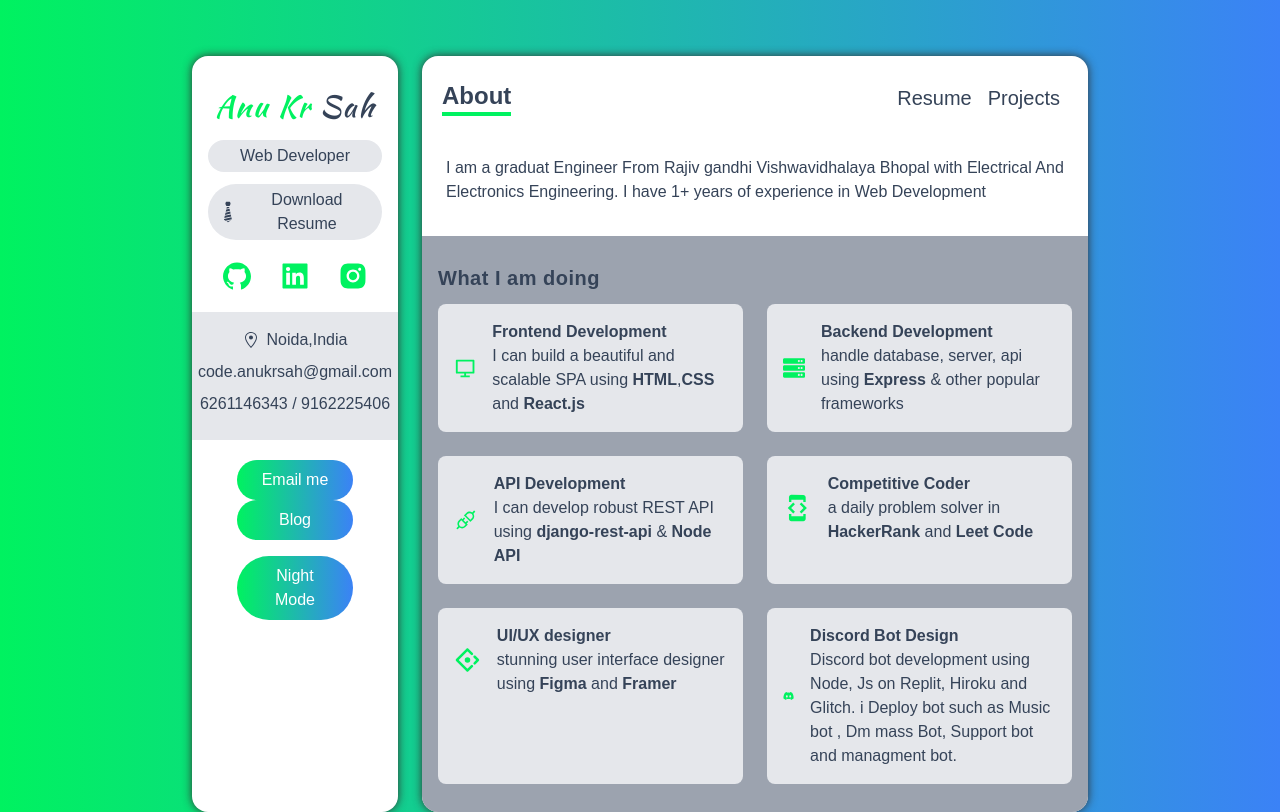
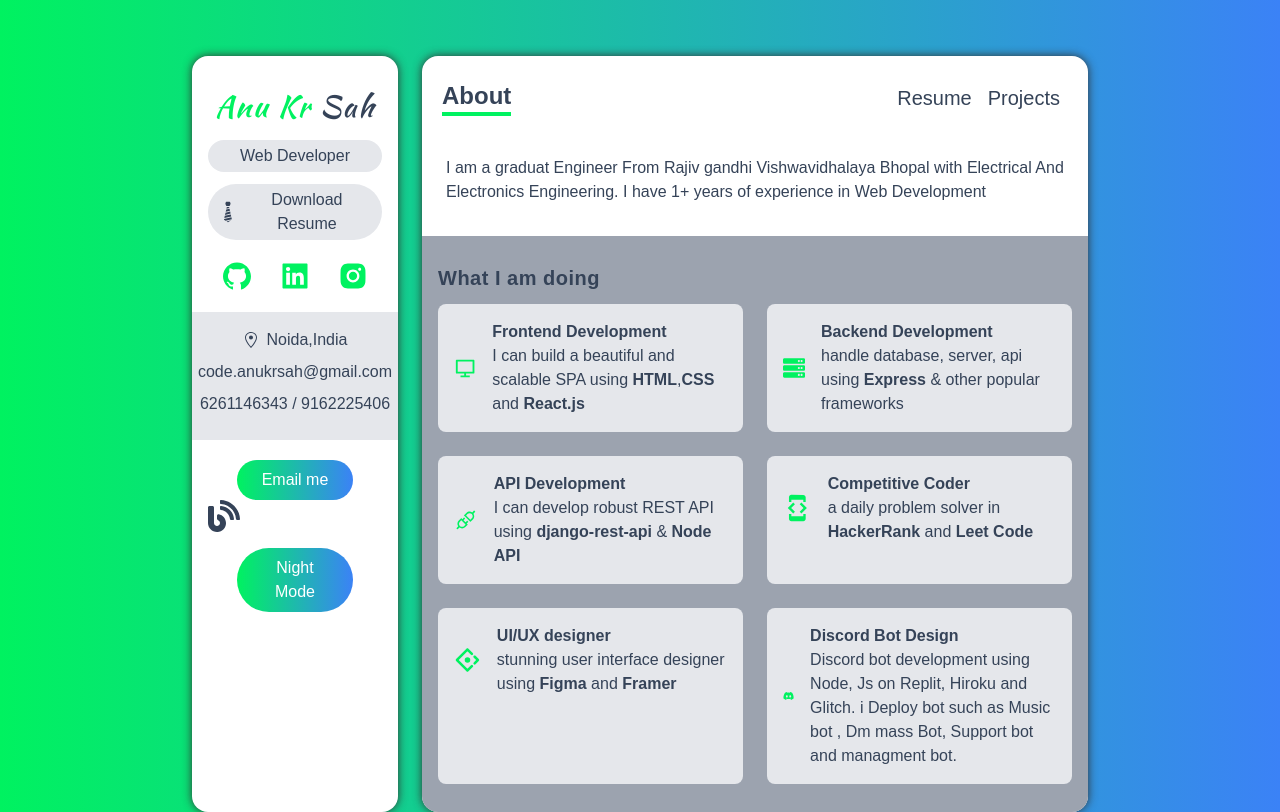
Before and after one commit to Anu374/Anu-protfolio, a Next.js app: page / in a window 1280 px wide. Built offline with nearby package versions, Linux system fonts and the light colour scheme.

Commit message:
Update Sidebar.tsx

```diff
--- a/components/Sidebar.tsx
+++ b/components/Sidebar.tsx
@@ -3,6 +3,7 @@ import { GiTie } from "react-icons/gi";
 import { GoLocation } from "react-icons/go";
 import { useTheme } from "next-themes";
 import Image from "next/image";
+import { FaBlog } from 'react-icons/fa';
 
 
 
@@ -73,12 +74,9 @@ const Sidebar = () => {
       >
         Email me
       </button>
-      <button
-        className="w-8/12 px-5 py-2 text-white bg-black rounded-full cursor-pointer bg-gradient-to-r from-green to-blue-500 hover:scale-105 focus:outline-none"
-        onClick={() => window.open("https://blog-site-ptnyujz2s-anu374.vercel.app/")}
-      >
-        Blog
-      </button>
+      <a href="https://blog-site-ptnyujz2s-anu374.vercel.app/" >
+          <FaBlog className="w-8 h-8 cursor-pointer" />
+        </a>
 
       <button
         onClick={changeTheme}
```
